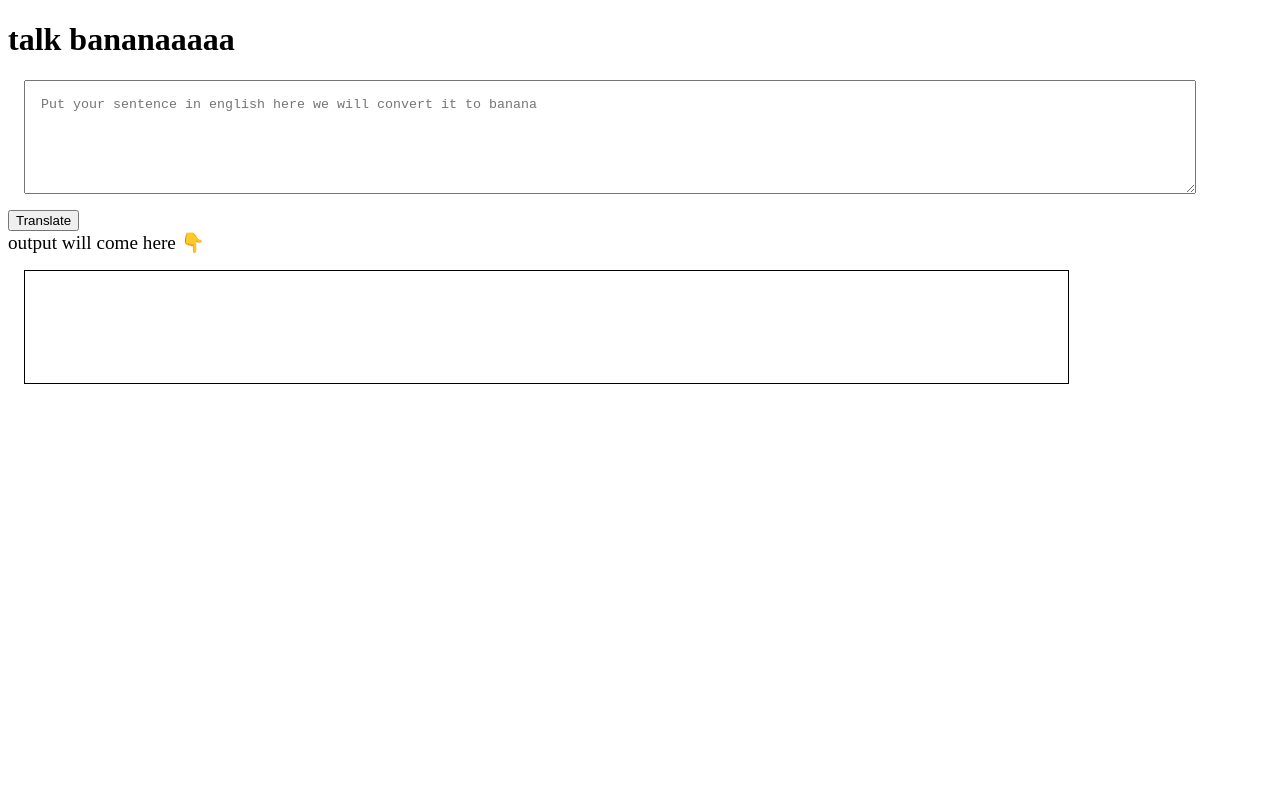
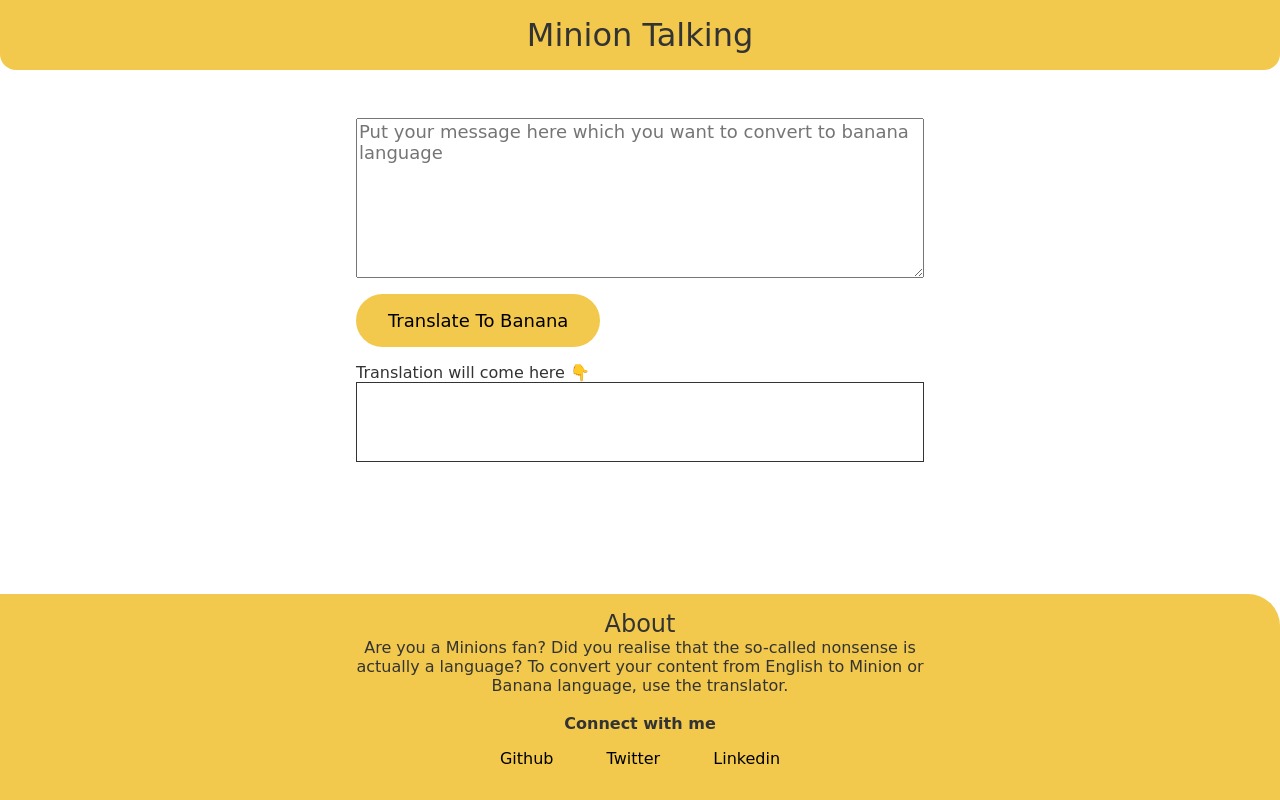
Before and after one commit to bharatgl/Neogcamp-banana-talk, a plain HTML site: page index.html in a window 1280 px wide. Drawn offline with Linux system fonts and the light colour scheme.

Commit message:
style: header and footer

```diff
--- a/app.js
+++ b/app.js
@@ -1,32 +1,37 @@
-var btnTranslate = document.querySelector("#btn-translate");
-var txtInput = document.querySelector("#txt-input");
-var outputDiv = document.querySelector("#output");
+// welcome to event based programming
+// and callback
 
-// var serverURL = "https://lessonfourapi.tanaypratap.repl.co/translate/yoda.json";
+// button click
+var translateButton = document.querySelector("#translate-button");
 
-var serverURL = "	https://api.funtranslations.com/translate/minion.json";
+translateButton.addEventListener("click", buttonClickHandler);
 
-function getTranslationURL(input){
-    return serverURL + "?" + "text=" + input
+// read input
+var translateInput = document.querySelector("#translate-input");
+
+// show output
+var translateOutput = document.querySelector("#translate-output");
+
+// var url = "https://lessonfourapi.tanaypratap.repl.co/translate/yoda.json"
+
+var url = "https://api.funtranslations.com/translate/minion.json";
+
+// REPL URL: https://repl.it/@tanaypratap/lessonfourapi
+
+function buttonClickHandler(event) {
+  console.log("button clicked");
+  var input = translateInput.value;
+  var finalURL = constructURL(input);
+  console.log(finalURL);
+  fetch(finalURL)
+    .then((response) => response.json())
+    .then((json) => {
+      translateOutput.innerText = json.contents.translated;
+    })
+    .catch(() => alert("some error occured"));
 }
 
-function errorHandler(error){
-    console.log("error occured", error);
+function constructURL(inputText) {
+  var encodedURI = encodeURI(inputText);
+  return `${url}?text=${encodedURI}`;
 }
-
-
-function clickHandler(){
-    var inputText = txtInput.value;   // input
-
-    // calling server for processing
-    fetch(getTranslationURL(inputText))
-        .then(response => response.json())
-        .then(json => {
-            var translatedText = json.contents.translated;
-            outputDiv.innerText = translatedText;   // output
-        })
-        .catch(errorHandler)
-};
-
-
-btnTranslate.addEventListener("click", clickHandler)
--- a/index.html
+++ b/index.html
@@ -1,37 +1,51 @@
 <!DOCTYPE html>
 <html lang="en">
   <head>
+    <meta http-equiv="content-type" content="text/html; charset=UTF-8" />
     <meta charset="UTF-8" />
-    <meta http-equiv="X-UA-Compatible" content="IE=edge" />
     <meta name="viewport" content="width=device-width, initial-scale=1.0" />
-    <title>banana speak</title>
-    <style>
-      textarea {
-        width: 90%;
-        height: 10vh;
-        display: block;
-        margin: 1rem;
-        padding: 1rem;
-      }
-      #output {
-        border: 1px solid black;
-        height: 10vh;
-        width: 80%;
-        margin: 1rem;
-        padding: 1rem;
-      }
-    </style>
+    <title>Minion Banana talking</title>
+    <link href="style.css" rel="stylesheet" />
   </head>
+
   <body>
-    <h1>talk bananaaaaa</h1>
-    <textarea
-      id="txt-input"
-      placeholder="Put your sentence in english here we will convert it to banana"
-    ></textarea>
-    <button id="btn-translate">Translate</button>
+    <nav>
+      <div style="font-size: 2rem; padding: 1rem">Minion Talking</div>
+    </nav>
+    <main>
+      <textarea
+        id="translate-input"
+        placeholder="Put your message here which you want to convert to banana language"
+      ></textarea>
+      <button id="translate-button">Translate To Banana</button>
+      <div>Translation will come here 👇</div>
 
-    <div style="font-size: larger">output will come here 👇</div>
-    <div id="output"></div>
+      <div id="translate-output" style="padding: 1rem; font-size: large"></div>
+    </main>
+
+    <footer class="footer">
+      <div style="font-size: x-large">About</div>
+      <p>
+        Are you a Minions fan? Did you realise that the so-called nonsense is
+        actually a language? To convert your content from English to Minion or
+        Banana language, use the translator.
+      </p>
+      <br />
+      <div class="footer-header">Connect with me</div>
+      <ul class="social list-non-bullet">
+        <li class="list-inline">
+          <a class="link" href="https://github.com/bharatgoyal1471"> Github </a>
+        </li>
+        <li class="list-inline">
+          <a class="link" href="https://twitter.com/mebharatgoyal"> Twitter </a>
+        </li>
+        <li class="list-inline">
+          <a class="link" href="https://www.linkedin.com/in/bharatgoyal1471/">
+            Linkedin
+          </a>
+        </li>
+      </ul>
+    </footer>
 
     <script src="app.js" type="text/javascript"></script>
   </body>
--- /dev/null
+++ b/style.css
@@ -0,0 +1,104 @@
+@import url("https://fonts.googleapis.com/css2?family=Open+Sans:ital,wght@1,500&display=swap");
+
+* {
+  box-sizing: border-box;
+}
+
+:root {
+  --primary: #f2c94c;
+  --black: #333333;
+  --width-break: 600px;
+}
+
+body {
+  margin: 0;
+  font-family: "Kalam", cursive;
+  color: #333333;
+}
+
+nav {
+  background-color: var(--primary);
+  text-align: center;
+  border-bottom-left-radius: 1rem;
+  border-bottom-right-radius: 1rem;
+}
+
+
+main {
+  margin: auto;
+  padding: 1rem;
+  max-width: var(--width-break);
+}
+.link {
+  text-decoration: none;
+  padding: 0.5rem 1rem;
+  /* margin-top:1rem;
+      margin-bottom:1rem; */
+}
+
+/* lists */
+.list-non-bullet {
+  list-style: none;
+}
+
+.list-inline {
+  display: inline;
+  padding: 0rem 0.5rem;
+}
+
+textarea {
+  box-sizing: border-box;
+  display: block;
+  width: 100%;
+  min-height: 20vh;
+  margin-top: 2rem;
+  font-size: large;
+  font-family: inherit;
+}
+
+button {
+  background-color: var(--primary);
+  border: 5rem;
+  margin: 1rem 0rem;
+  padding: 1rem 2rem;
+  font-family: "Kalam", cursive;
+  font-size: large;
+  border-radius: 2rem;
+}
+
+#translate-output {
+  box-sizing: border-box;
+  width: 100%;
+  min-height: 10vh;
+  max-height: 20vh;
+  overflow: scroll;
+  border: 1px solid var(--black);
+}
+
+footer {
+  position: fixed;
+  bottom: 0;
+  width: 100%;
+  padding: 1rem;
+  background-color: var(--primary);
+  text-align: center;
+  border-top-right-radius: 2rem;
+
+}
+
+footer p {
+  max-width: var(--width-break);
+  margin: auto;
+}
+.footer .link {
+  color: black;
+}
+
+.footer .footer-header {
+  font-weight: bold;
+  font-size: medium;
+}
+
+.footer ul {
+  padding-inline-start: 0rem;
+}
```
